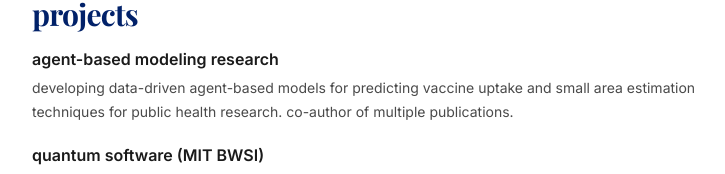
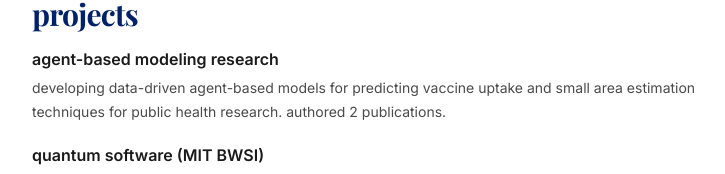
Before and after one commit to AanyaAGupta/aagupta.com, a Next.js app: page / in a window 1280 px wide. Shown: the part 268-442 px from the top of the page, without its empty margins (64-789 px from the left). Built offline with nearby package versions, Linux system fonts and the light colour scheme; a web font is replaced by a local one.

Commit message:
Update page.tsx

```diff
--- a/app/page.tsx
+++ b/app/page.tsx
@@ -114,7 +114,7 @@ export default function Home() {
                   agent-based modeling research
                 </h3>
                 <p className="text-[#4a4a4a] text-sm leading-[1.7] font-sans max-w-2xl">
-                  developing data-driven agent-based models for predicting vaccine uptake and small area estimation techniques for public health research. co-author of multiple publications.
+                  developing data-driven agent-based models for predicting vaccine uptake and small area estimation techniques for public health research. authored 2 publications.
                 </p>
               </div>
               <div className="space-y-1.5">
```
